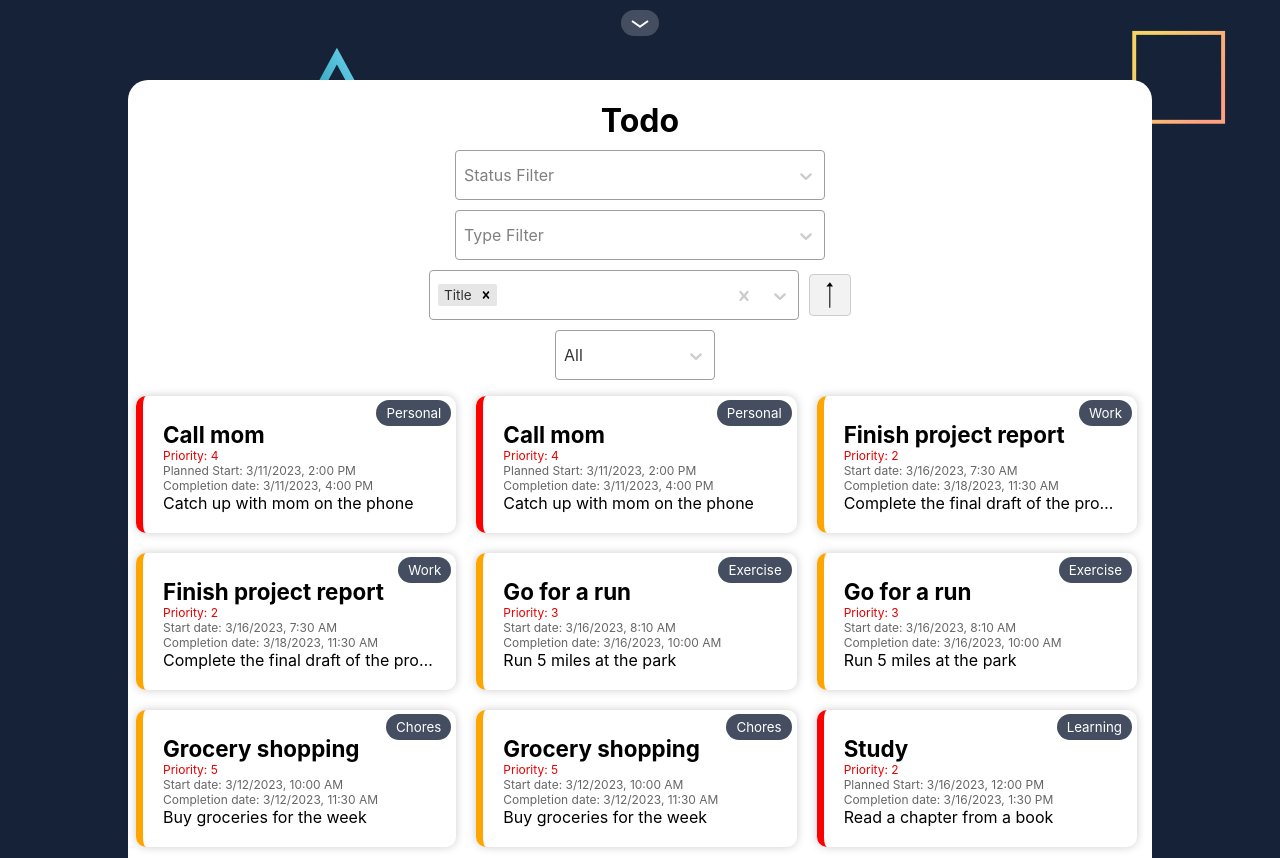
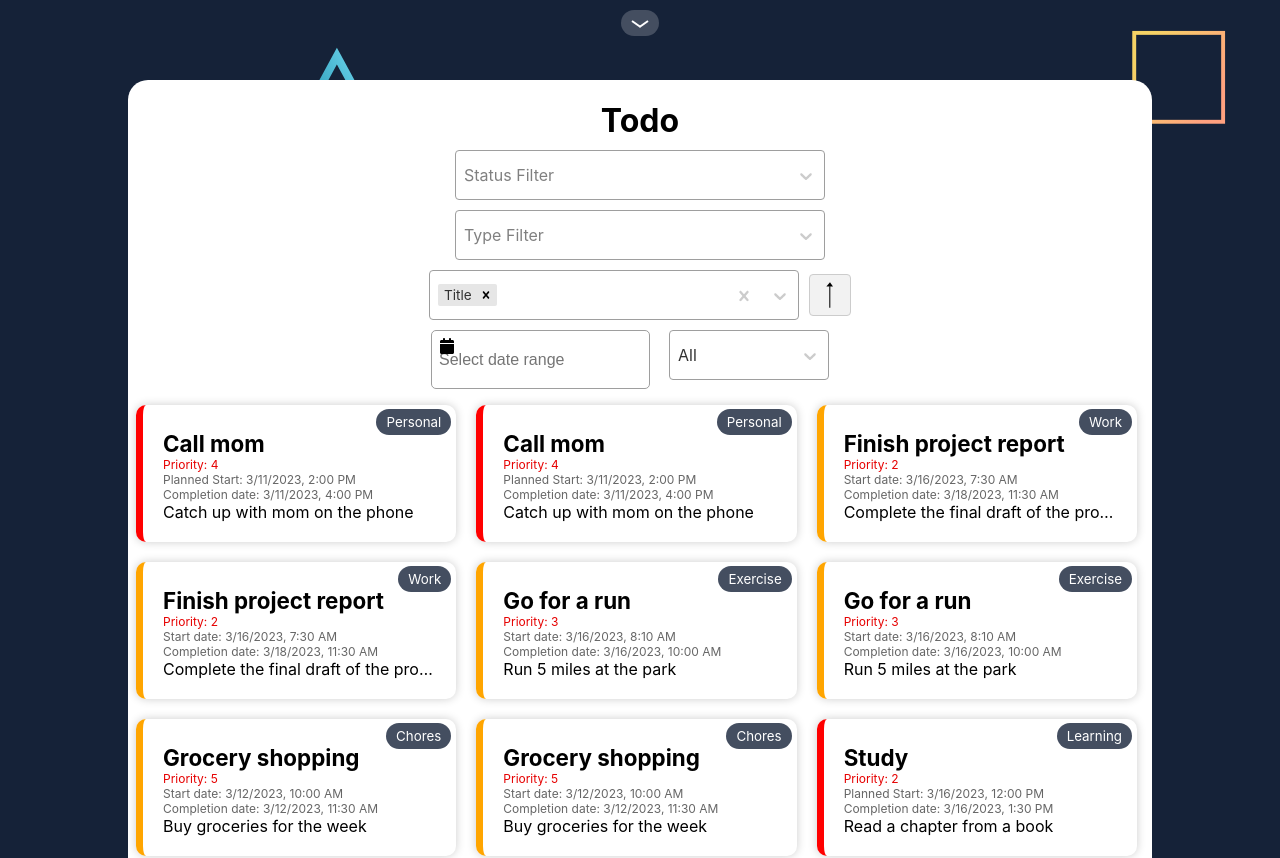
Before and after one commit to DanielGRasmussen/todo-fullstack, a React (Create React App) app: page / in a window 1280 px wide. Shown: the top 858 px of the page. Built offline with nearby package versions, Linux system fonts and the light colour scheme.

Commit message:
Added a datepicker and functionality for it.

```diff
--- a/package.json
+++ b/package.json
@@ -5,6 +5,7 @@
 	"dependencies": {
 		"normalize.css": "^8.0.1",
 		"react": "^18.2.0",
+		"react-datepicker": "^4.10.0",
 		"react-dom": "^18.2.0",
 		"react-select": "^5.7.0",
 		"web-vitals": "^2.1.4"
@@ -37,9 +38,9 @@
 		]
 	},
 	"devDependencies": {
-		"@testing-library/user-event": "^13.5.0",
 		"@testing-library/jest-dom": "^5.16.5",
 		"@testing-library/react": "^14.0.0",
+		"@testing-library/user-event": "^13.5.0",
 		"@types/jest": "^29.5.0",
 		"@typescript-eslint/eslint-plugin": "^5.54.1",
 		"@typescript-eslint/parser": "^5.54.1",
--- a/src/main/SearchMenu.tsx
+++ b/src/main/SearchMenu.tsx
@@ -2,6 +2,8 @@ import "./css/SearchMenu.css";
 import React from "react";
 import makeAnimated from "react-select/animated";
 import Select, { components } from "react-select";
+import DatePicker from "react-datepicker";
+import "react-datepicker/dist/react-datepicker.css";
 import SortButton from "./SortButton";
 
 const animatedComponents = makeAnimated();
@@ -43,6 +45,10 @@ interface ISearchMenu {
 	setFilters;
 	currentTimeframe: { value: string; label: string };
 	setCurrentTimeframe;
+	startDate;
+	setStartDate;
+	endDate;
+	setEndDate;
 }
 
 function SearchMenu({
@@ -59,7 +65,11 @@ function SearchMenu({
 						filters,
 						setFilters,
 						currentTimeframe,
-	setCurrentTimeframe
+						setCurrentTimeframe,
+						startDate,
+						setStartDate,
+						endDate,
+						setEndDate
 					}: ISearchMenu): JSX.Element {
 	/* This renders the search menu with options to filter for the TodoList
 	 *
@@ -116,6 +126,12 @@ function SearchMenu({
 			textTransform: "capitalize"
 		})
 	};
+
+	function dateSelectionChange(dates) {
+		const [start, end] = dates;
+		setStartDate(start);
+		setEndDate(end);
+	}
 
 	const statusOptions = [
 		{ value: "incomplete", label: "Incomplete" },
@@ -194,6 +210,22 @@ function SearchMenu({
 				/>
 				<SortButton sortOrder={sortOrder} setSortOrder={setSortOrder} />
 			</div>
+			<div id="dates">
+				<div id="datepicker-wrapper">
+					{/* For the clearing element. */}
+					<DatePicker
+						selected={startDate}
+						onChange={dateSelectionChange}
+						startDate={startDate}
+						endDate={endDate}
+						selectsRange
+						showIcon
+						isClearable
+						placeholderText="Select date range"
+						id="datepicker"
+					/>
+				</div>
+				<br />
 				<Select
 					id="timeframe"
 					options={timeframeOptions}
@@ -207,6 +239,7 @@ function SearchMenu({
 					}}
 					placeholder="Timeframe"
 				/>
+			</div>
 		</form>
 	);
 }
--- a/src/main/TodoList.tsx
+++ b/src/main/TodoList.tsx
@@ -58,6 +58,8 @@ export function TodoList({
 		value: string;
 		label: string;
 	}>({ value: "all", label: "All" });
+	const [startDate, setStartDate] = useState(null);
+	const [endDate, setEndDate] = useState(null);
 
 	// Gets the unique types from todoList
 	const filterOptions: { value: string; label: string }[] = todoList
@@ -105,8 +107,34 @@ export function TodoList({
 			return false;
 		}
 
+		// Filter by start/end date
+		const datesToCheck = [
+			todo.proposedStartDate,
+			todo.actualStartDate,
+			todo.proposedEndDate,
+			todo.actualEndDate
+		];
+
+		const remove = datesToCheck.some((dateToCheck) => {
+			if (!dateToCheck) return false;
+			const date = new Date(dateToCheck);
+			if (startDate && endDate) {
+				const start = new Date(startDate.getFullYear(), startDate.getMonth(), startDate.getDate() + 1);
+				const end = new Date(endDate.getFullYear(), endDate.getMonth(), endDate.getDate() + 1);
+				return start < date && date < end;
+			} else if (startDate) {
+				const start = new Date(startDate.getFullYear(), startDate.getMonth(), startDate.getDate() + 1);
+				return start < date;
+			} else if (endDate) {
+				const end = new Date(endDate.getFullYear(), endDate.getMonth(), endDate.getDate() + 1);
+				return date < end;
+			}
+			return true;
+		});
+		if (!remove) return false;
+
 		// Filter by currentTimeframe
-		return filterTodosByDate(todo, currentTimeframe.value);
+		return filterTodosByDate(datesToCheck, currentTimeframe.value);
 	});
 
 	const sortedTodoList: ITodoData[] = filteredTodoList.sort((a, b) => {
@@ -147,6 +175,10 @@ export function TodoList({
 				setFilters={setFilters}
 				currentTimeframe={currentTimeframe}
 				setCurrentTimeframe={setCurrentTimeframe}
+				startDate={startDate}
+				setStartDate={setStartDate}
+				endDate={endDate}
+				setEndDate={setEndDate}
 			/>
 			<ul id="todos">
 				{sortedTodoList.map((todo) => (
--- a/src/main/css/SearchMenu.css
+++ b/src/main/css/SearchMenu.css
@@ -71,7 +71,7 @@
 
 #timeframe {
 	width: 180px;
-	margin-left: 10px;
+	margin: 0 0 0 25px;
 }
 
 #timeframe > div {
@@ -109,6 +109,31 @@
 	animation: fadeOut 0.3s ease-in-out;
 }
 
+/* Date Picker */
+#dates {
+	display: block;
+	margin-top: 10px;
+}
+
+@media screen and (min-width: 500px) {
+	#dates {
+		display: flex;
+	}
+}
+
+#datepicker-wrapper {
+	width: 213px;
+}
+
+#datepicker {
+	width: 200px;
+	height: 46px;
+	font-size: 12pt;
+	border-radius: 5px;
+	border: 1px solid #9e9e9e;
+	padding-left: 7px;
+}
+
 /* Selects organization */
 #menu #sorts {
 	display: flex;
--- a/src/utils.ts
+++ b/src/utils.ts
@@ -1,5 +1,3 @@
-import { ITodoData } from "./main/TodoList";
-
 export function formatDate(ISOstring: string): string {
 	// Convert ISO to date
 	return new Date(ISOstring).toLocaleString("en-US", {
@@ -73,37 +71,45 @@ export function getCurrentTimeInUserTimezone(): string {
 }
 
 export function filterTodosByDate(
-	todo: ITodoData,
+	datesToCheck: string[],
 	currentTimeframe: string
 ): boolean {
-	const currentDate = new Date();
-	const datesToCheck = [
-		new Date(todo.proposedStartDate),
-		new Date(todo.actualStartDate),
-		new Date(todo.proposedEndDate),
-		new Date(todo.actualEndDate)
-	];
-
 	const now = new Date();
 
 	switch (currentTimeframe) {
 		case "behind":
-			return datesToCheck.some((date) => date && date < currentDate);
+			return datesToCheck.some((dateToCheck) => {
+				if (!dateToCheck) return false;
+				const date = new Date(dateToCheck);
+				return date < now;
+			});
 		case "today":
 			const today = now;
 			today.setDate(now.getDate() + 1);
 			today.setHours(0, 0, 0, 0);
-			return datesToCheck.some((date) => date && date <= today);
+			return datesToCheck.some((dateToCheck) => {
+				if (!dateToCheck) return false;
+				const date = new Date(dateToCheck);
+				return date <= today;
+			});
 		case "tomorrow":
 			const tomorrow = now;
 			tomorrow.setDate(now.getDate() + 2);
 			tomorrow.setHours(0, 0, 0, 0);
-			return datesToCheck.some((date) => date && date <= tomorrow);
+			return datesToCheck.some((dateToCheck) => {
+				if (!dateToCheck) return false;
+				const date = new Date(dateToCheck);
+				return date <= tomorrow;
+			});
 		case "week":
 			const endOfWeek = now;
 			endOfWeek.setDate(now.getDate() + (7 - now.getDay()));
 			endOfWeek.setHours(0, 0, 0, 0);
-			return datesToCheck.some((date) => date && date <= endOfWeek);
+			return datesToCheck.some((dateToCheck) => {
+				if (!dateToCheck) return false;
+				const date = new Date(dateToCheck);
+				return date <= endOfWeek;
+			});
 		case "month":
 			const endOfMonth = new Date(
 				now.getFullYear(),
@@ -111,10 +117,18 @@ export function filterTodosByDate(
 				0
 			);
 			endOfMonth.setHours(23, 59, 59, 999);
-			return datesToCheck.some((date) => date && date <= endOfMonth);
+			return datesToCheck.some((dateToCheck) => {
+				if (!dateToCheck) return false;
+				const date = new Date(dateToCheck);
+				return date <= endOfMonth;
+			});
 		case "year":
 			const endOfYear = new Date(now.getFullYear() + 1, 0, 1);
-			return datesToCheck.some((date) => date && date <= endOfYear);
+			return datesToCheck.some((dateToCheck) => {
+				if (!dateToCheck) return false;
+				const date = new Date(dateToCheck);
+				return date <= endOfYear;
+			});
 		default:
 			return true;
 	}
```
Also changed, not shown: 1 other file (tests, documents, lock files or other folders). Lines whose indentation alone changed are shown as unchanged.
